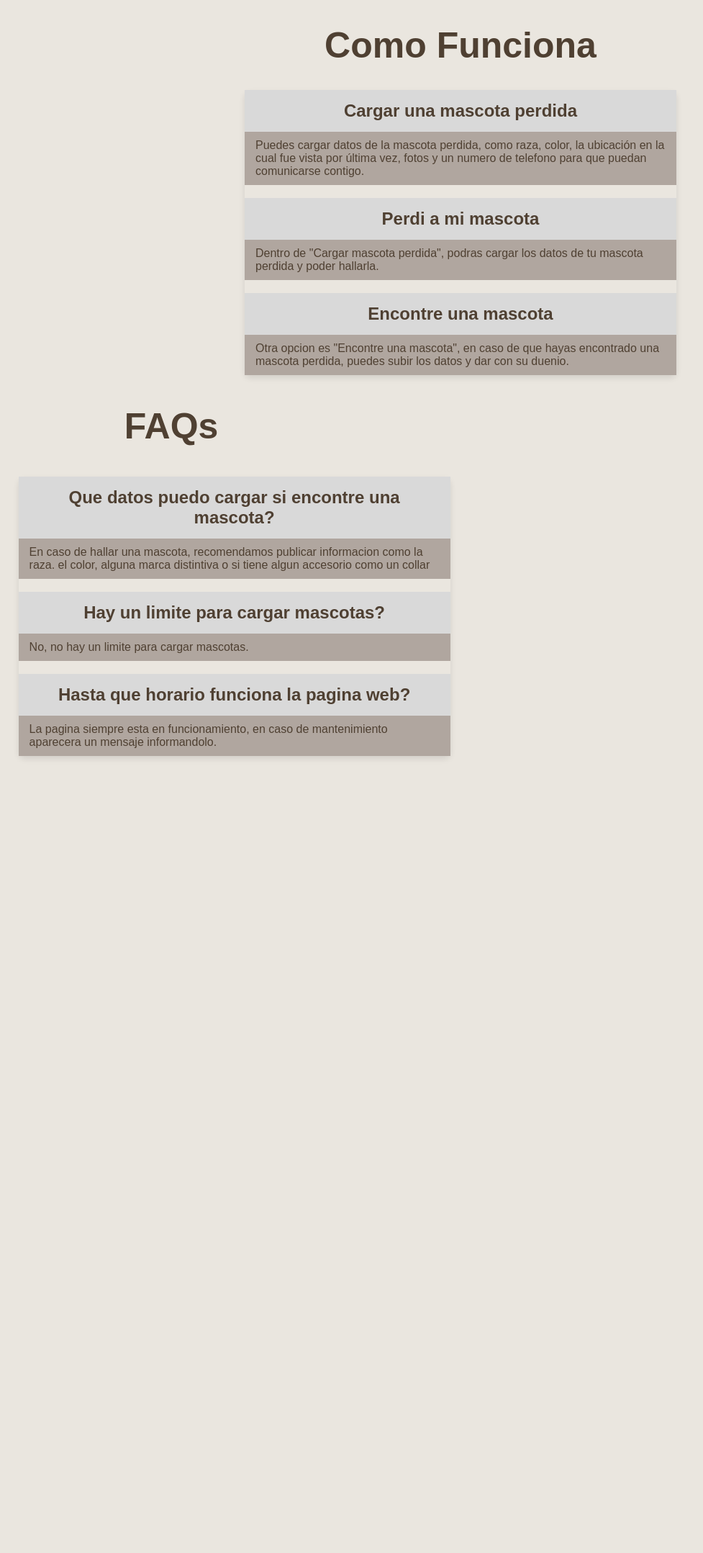
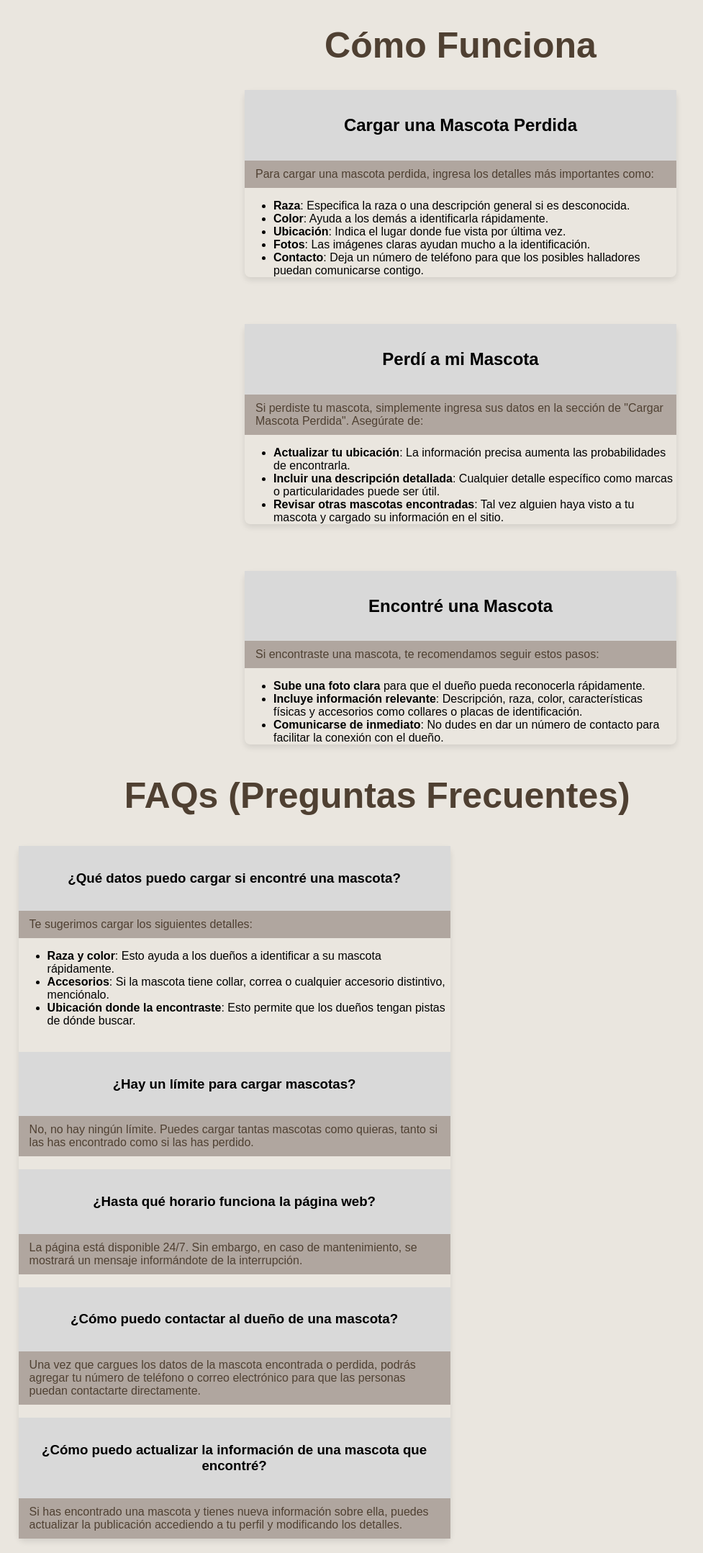
Before and after one commit to Jtissera/mascotas-perdidas, a Flask app: page /faq in a window 1280 px wide. Shown: the part 56-2213 px from the top of the page at 72% size, without its empty margins (0-977 px from the left). Before the commit the page ends 1110 px from the top, so only its background shows below. Run offline with Flask 3, Linux system fonts and the light colour scheme.

Commit message:
estilice mas el archivo faq

```diff
--- a/frontend/templates/faq.html
+++ b/frontend/templates/faq.html
@@ -1,60 +1,104 @@
 {% extends "base.html" %}
-{% block title%}Help {% endblock %}
+{% block title %}Help{% endblock %}
 {% block body %}
-<h1 id = "como_funciona_title">Como Funciona</h1>
-<div class="como_funciona_bloque">
-    <div class="como_funciona_subtitle">
-      <h1>Cargar una mascota perdida</h1>
+
+    <h1 id="como_funciona_title">Cómo Funciona</h1>
+
+    <div class="como_funciona_bloque">
+        <div class="como_funciona_subtitle">
+            <h2>Cargar una Mascota Perdida</h2>
+        </div>
+        <div class="como_funciona_text">
+            <p>Para cargar una mascota perdida, ingresa los detalles más importantes como:</p>
+            <ul>
+                <li><strong>Raza</strong>: Especifica la raza o una descripción general si es desconocida.</li>
+                <li><strong>Color</strong>: Ayuda a los demás a identificarla rápidamente.</li>
+                <li><strong>Ubicación</strong>: Indica el lugar donde fue vista por última vez.</li>
+                <li><strong>Fotos</strong>: Las imágenes claras ayudan mucho a la identificación.</li>
+                <li><strong>Contacto</strong>: Deja un número de teléfono para que los posibles halladores puedan comunicarse contigo.</li>
+            </ul>
+        </div>
     </div>
-    <div class="como_funciona_text">
-      <p>Puedes cargar datos de la mascota perdida, como raza, color, la ubicación en
-        la cual fue vista por última vez, fotos y un numero de telefono para que puedan
-        comunicarse contigo.</p>
+
+    <br>
+
+    <div class="como_funciona_bloque">
+        <div class="como_funciona_subtitle">
+            <h2>Perdí a mi Mascota</h2>
+        </div>
+        <div class="como_funciona_text">
+            <p>Si perdiste tu mascota, simplemente ingresa sus datos en la sección de "Cargar Mascota Perdida". Asegúrate de:</p>
+            <ul>
+                <li><strong>Actualizar tu ubicación</strong>: La información precisa aumenta las probabilidades de encontrarla.</li>
+                <li><strong>Incluir una descripción detallada</strong>: Cualquier detalle específico como marcas o particularidades puede ser útil.</li>
+                <li><strong>Revisar otras mascotas encontradas</strong>: Tal vez alguien haya visto a tu mascota y cargado su información en el sitio.</li>
+            </ul>
+        </div>
     </div>
+
     <br>
-    <div class="como_funciona_subtitle">
-        <h1>Perdi a mi mascota</h1>
-      </div>
-      <div class="como_funciona_text">
-        <p>Dentro de "Cargar mascota perdida", podras cargar los datos de tu mascota
-            perdida y poder hallarla.</p>
-      </div>
-    <br>
-    <div class="como_funciona_subtitle">
-        <h1>Encontre una mascota</h1>
-      </div>
-      <div class="como_funciona_text">
-        <p>Otra opcion es "Encontre una mascota", en caso de que hayas encontrado una mascota perdida, puedes
-           subir los datos y dar con su duenio.</p>
-      </div>
-  </div>
 
-<h2 id = "faq_title">FAQs</h2>
-<div class="faq_bloque">
-    <div class="faq_subtitle">
-        <h2>Que datos puedo cargar si encontre una mascota?</h2>
+    <div class="como_funciona_bloque">
+        <div class="como_funciona_subtitle">
+            <h2>Encontré una Mascota</h2>
+        </div>
+        <div class="como_funciona_text">
+            <p>Si encontraste una mascota, te recomendamos seguir estos pasos:</p>
+            <ul>
+                <li><strong>Sube una foto clara</strong> para que el dueño pueda reconocerla rápidamente.</li>
+                <li><strong>Incluye información relevante</strong>: Descripción, raza, color, características físicas y accesorios como collares o placas de identificación.</li>
+                <li><strong>Comunicarse de inmediato</strong>: No dudes en dar un número de contacto para facilitar la conexión con el dueño.</li>
+            </ul>
+        </div>
     </div>
+
+    <h2 id="faq_title">FAQs (Preguntas Frecuentes)</h2>
+
+    <div class="faq_bloque">
+        <div class="faq_subtitle">
+            <h3>¿Qué datos puedo cargar si encontré una mascota?</h3>
+        </div>
         <div class="faq_text">
-        <p>En caso de hallar una mascota, recomendamos publicar informacion como la raza.
-           el color, alguna marca distintiva o si tiene algun accesorio como un collar</p>
+            <p>Te sugerimos cargar los siguientes detalles:</p>
+            <ul>
+                <li><strong>Raza y color</strong>: Esto ayuda a los dueños a identificar a su mascota rápidamente.</li>
+                <li><strong>Accesorios</strong>: Si la mascota tiene collar, correa o cualquier accesorio distintivo, menciónalo.</li>
+                <li><strong>Ubicación donde la encontraste</strong>: Esto permite que los dueños tengan pistas de dónde buscar.</li>
+            </ul>
         </div>
-    <br>
-    <div class="faq_subtitle">
-        <h2>Hay un limite para cargar mascotas?</h2>
-    </div>
-        <div class="faq_text">
-        <p>No, no hay un limite para cargar mascotas.</p>
-        </div>
-    <br>
-    <div class="faq_subtitle">
-        <h2>Hasta que horario funciona la pagina web?</h2>
-    </div>
-        <div class="faq_text">
-        <p>La pagina siempre esta en funcionamiento, en caso de mantenimiento aparecera un
-            mensaje informandolo.</p>
-        </div>
-</div>
+        <br>
 
 
+        <div class="faq_subtitle">
+            <h3>¿Hay un límite para cargar mascotas?</h3>
+        </div>
+        <div class="faq_text">
+            <p>No, no hay ningún límite. Puedes cargar tantas mascotas como quieras, tanto si las has encontrado como si las has perdido.</p>
+        </div>
+        <br>
+
+        <div class="faq_subtitle">
+            <h3>¿Hasta qué horario funciona la página web?</h3>
+        </div>
+        <div class="faq_text">
+            <p>La página está disponible 24/7. Sin embargo, en caso de mantenimiento, se mostrará un mensaje informándote de la interrupción.</p>
+        </div>
+        <br>
+
+        <div class="faq_subtitle">
+            <h3>¿Cómo puedo contactar al dueño de una mascota?</h3>
+        </div>
+        <div class="faq_text">
+            <p>Una vez que cargues los datos de la mascota encontrada o perdida, podrás agregar tu número de teléfono o correo electrónico para que las personas puedan contactarte directamente.</p>
+        </div>
+        <br>
+
+        <div class="faq_subtitle">
+            <h3>¿Cómo puedo actualizar la información de una mascota que encontré?</h3>
+        </div>
+        <div class="faq_text">
+            <p>Si has encontrado una mascota y tienes nueva información sobre ella, puedes actualizar la publicación accediendo a tu perfil y modificando los detalles.</p>
+        </div>
+    </div>
 
 {% endblock %}
```
